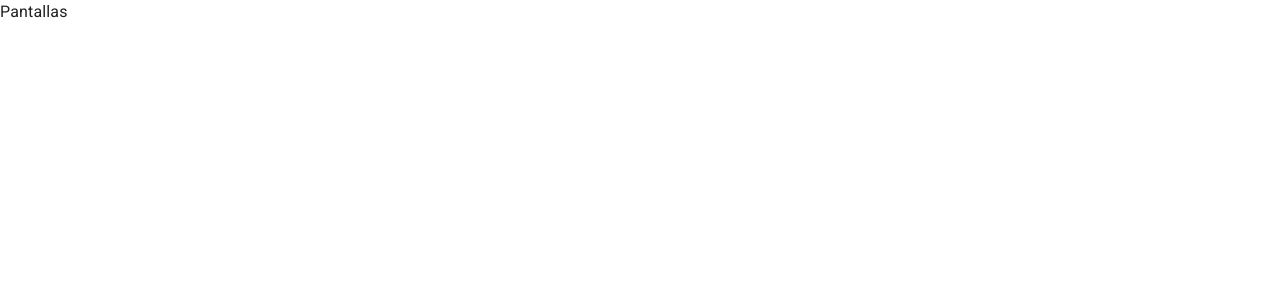
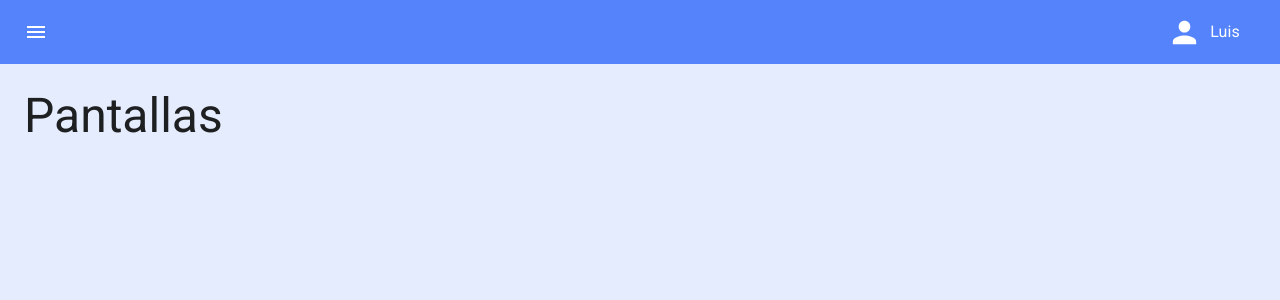
Before and after one commit to AlonsoxNa/gpt-pantallas-led, a React (Vite) app: page /admin/pantallas in a window 1280 px wide. Shown: the top 300 px of the page. Built offline with nearby package versions, Linux system fonts and the light colour scheme.

Commit message:
feat: se crea el navbar

```diff
--- /dev/null
+++ b/src/components/ui/Navbar.jsx
@@ -0,0 +1,57 @@
+import MenuIcon from '@mui/icons-material/Menu';
+import PersonIcon from '@mui/icons-material/Person';
+import { Grid, Menu, MenuItem, Typography } from '@mui/material';
+import AppBar from '@mui/material/AppBar';
+import Box from '@mui/material/Box';
+import IconButton from '@mui/material/IconButton';
+import Toolbar from '@mui/material/Toolbar';
+import { useState } from 'react';
+
+export const Navbar = () => {
+
+  const [ anchorEl, setAnchorEl ] = useState( null );
+  const open = Boolean( anchorEl );
+
+  const handleClick = ( event ) => {
+    setAnchorEl( event.currentTarget );
+  };
+
+  const handleClose = () => {
+    setAnchorEl( null );
+  };
+
+  return (
+    <Box alignItems="center">
+      <AppBar position="static">
+        <Toolbar>
+          <IconButton
+            size="large"
+            edge="start"
+            color="inherit"
+            aria-label="menu"
+            sx={ { mr: 'auto' } }
+          >
+            <MenuIcon />
+          </IconButton>
+          <Grid container justifyContent="end" alignItems="center" mr="1rem">
+            <IconButton sx={ { color: 'white' } } onClick={ handleClick }>
+              <PersonIcon fontSize="large" />
+            </IconButton>
+            <Typography sx={ { my: 'auto' } } onClick={ handleClick }>Luis</Typography>
+            <Menu
+              id="basic-menu"
+              anchorEl={ anchorEl }
+              open={ open }
+              onClose={ handleClose }
+              MenuListProps={ {
+                'aria-labelledby': 'basic-button',
+              } }
+            >
+              <MenuItem onClick={ handleClose }>Cerrar sesión</MenuItem>
+            </Menu>
+          </Grid>
+        </Toolbar>
+      </AppBar>
+    </Box>
+  );
+};
--- /dev/null
+++ b/src/layout/AdminLayout.jsx
@@ -0,0 +1,24 @@
+import { Box } from '@mui/material';
+import { Navbar } from '../components/ui/Navbar';
+
+export const AdminLayout = ( { children } ) => {
+
+  return (
+    <Box sx={ { display: 'flex', minHeight: '100dvh', flexDirection: 'column' } }>
+
+      {/* Navbar */ }
+      <Navbar />
+      {/* Sidebar */ }
+
+      {/* Main content */ }
+      <Box
+        component="main"
+        sx={ { flexGrow: 1, bgcolor: 'primary.secondary', p: 3 } }
+      >
+        {/* Children */ }
+        { children }
+      </Box>
+
+    </Box>
+  );
+};
--- a/src/pages/admin/Pantallas.jsx
+++ b/src/pages/admin/Pantallas.jsx
@@ -1,5 +1,10 @@
+import { Typography } from '@mui/material';
+import { AdminLayout } from '../../layout/AdminLayout';
+
 export const Pantallas = () => {
   return (
-    <div>Pantallas</div>
+    <AdminLayout>
+      <Typography variant="h3">Pantallas</Typography>
+    </AdminLayout>
   );
 };
```
